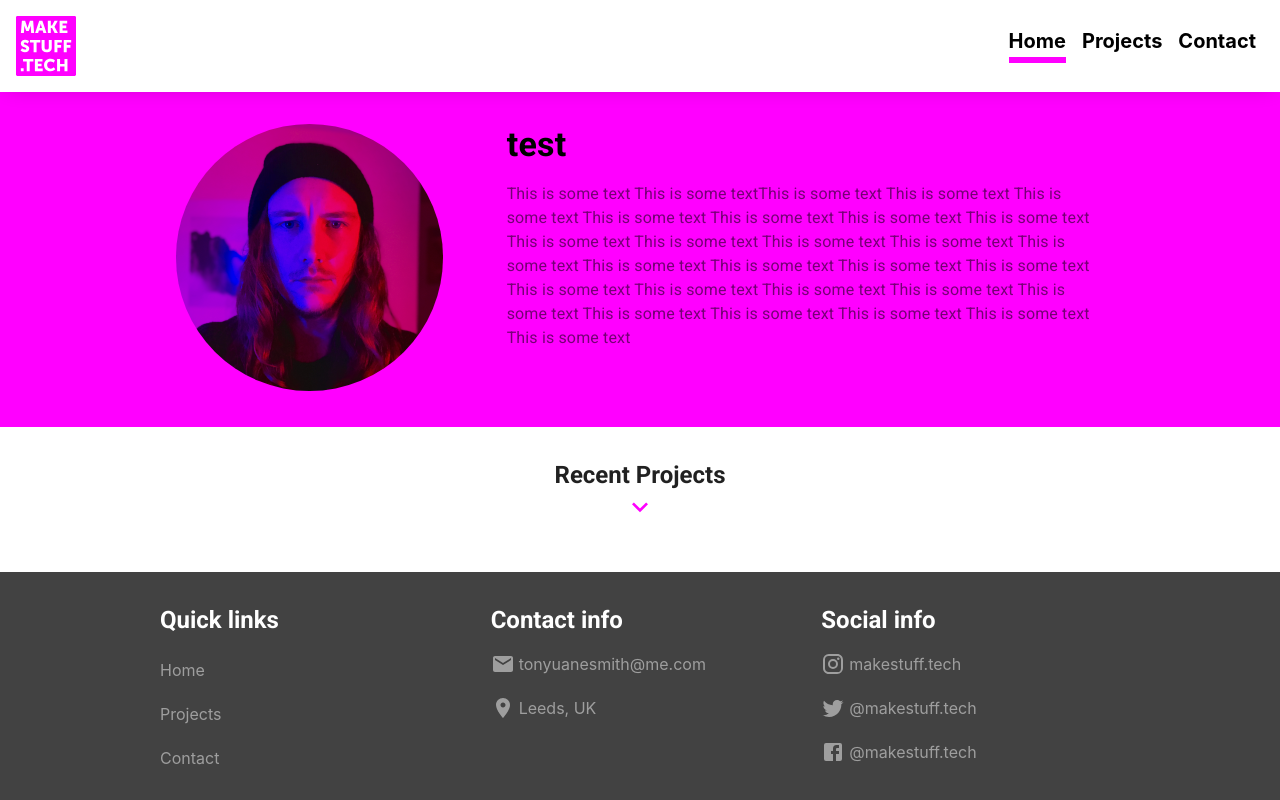
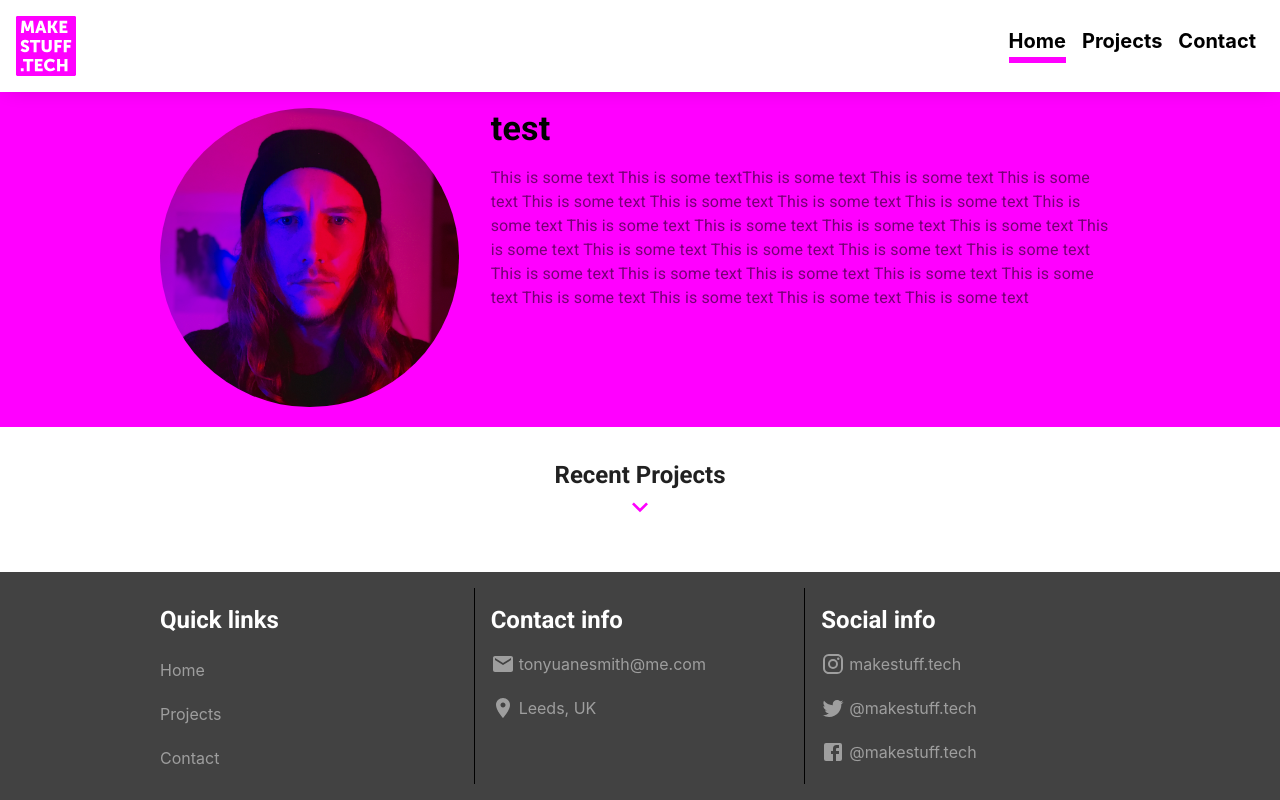
Before and after one commit to tonyduanesmith/makestuff, a React (Create React App) app in the folder frontend/: page / in a window 1280 px wide. Built offline with nearby package versions, Linux system fonts and the light colour scheme.

Commit message:
fix: dividers on fotter

```diff
--- a/frontend/src/index.css
+++ b/frontend/src/index.css
@@ -17,4 +17,5 @@ code {
 
 #root {
   height: 100%;
+  overflow-x: hidden;
 }
--- a/frontend/src/molecules/footer/Footer.tsx
+++ b/frontend/src/molecules/footer/Footer.tsx
@@ -6,27 +6,31 @@ import TwitterIcon from "@material-ui/icons/Twitter";
 import FacebookIcon from "@material-ui/icons/Facebook";
 import EmailIcon from "@material-ui/icons/Email";
 import LocationOnIcon from "@material-ui/icons/LocationOn";
+import Divider from "@material-ui/core/Divider";
 
 import quickLinks from "../../constants/navigation";
 import Link from "../../atoms/link/Link";
 
 const Footer = () => {
   return (
-    <Box bgcolor="grey.800" width="100%" margin={0} paddingY={4} flexShrink={0}>
-      <Box bgcolor="grey.800" marginX={{ sm: 2, md: 4, lg: 20, xl: 40 }}>
+    <Box bgcolor="grey.800" width="100%" paddingY={4} flexShrink={0}>
+      <Box bgcolor="grey.800" marginX={{ xs: 2, sm: 2, md: 4, lg: 20, xl: 40 }}>
         <Grid container>
-          <Grid item xs={12} sm={12} md={4}>
+          <Box borderRight={{ sm: 1, md: 1, lg: 1, xl: 1 }} borderColor="grey.700" clone>
+            <Grid item xs={12} sm={4} md={4}>
               <Box clone color="common.white">
                 <Typography variant="h5">Quick links</Typography>
               </Box>
 
               {quickLinks.map(link => (
-              <Box marginTop={3}>
+                <Box marginTop={3} key={link.path}>
                   <Link path={link.path}>{link.label}</Link>
                 </Box>
               ))}
             </Grid>
-          <Grid item xs={12} sm={12} md={4}>
+          </Box>
+          <Box borderRight={{ sm: 1, md: 1, lg: 1, xl: 1 }} borderColor="grey.700" clone>
+            <Grid item xs={12} sm={4} md={4}>
               <Box color="common.white" clone>
                 <Typography variant="h5">Contact info</Typography>
               </Box>
@@ -44,7 +48,8 @@ const Footer = () => {
                 </Link>
               </Box>
             </Grid>
-          <Grid item xs={12} sm={12} md={4}>
+          </Box>
+          <Grid item xs={12} sm={4} md={4}>
             <Box clone color="common.white">
               <Typography variant="h5">Social info</Typography>
             </Box>
--- a/frontend/src/molecules/introduction/Introduction.tsx
+++ b/frontend/src/molecules/introduction/Introduction.tsx
@@ -13,24 +13,21 @@ interface Props {
 }
 
 const Introduction = ({ heading, children, image = "", imageFrame = "default" }: Props) => {
-  console.log(image);
   const hasImage = image !== "";
   return (
     <Grid container>
       {hasImage && (
         <Grid item xs={12} sm={4}>
-          <Box padding={2} textAlign={{ xs: "center" }}>
+          <Box textAlign={{ xs: "center" }}>
             <Image src={image} alt="me" frame={imageFrame} />
           </Box>
         </Grid>
       )}
       <Grid item xs={12} sm={hasImage ? 8 : 12}>
-        <Box padding={2}>
-          <Typography variant="h4" paragraph>
-            {heading}
-          </Typography>
-          <Typography color="textSecondary">{children}</Typography>
-        </Box>
+        <Typography variant="h4" paragraph>
+          {heading}
+        </Typography>
+        <Typography color="textSecondary">{children}</Typography>
       </Grid>
     </Grid>
   );
--- a/frontend/src/pages/home/Home.tsx
+++ b/frontend/src/pages/home/Home.tsx
@@ -17,7 +17,7 @@ const Home = () => {
   return (
     <>
       <Box bgcolor="primary.main" width="100%" margin={0}>
-        <Box marginX={{ sm: 2, md: 4, lg: 20, xl: 40 }} paddingY={2} bgcolor="primary.main">
+        <Box marginX={{ xs: 2, sm: 2, md: 4, lg: 20, xl: 40 }} paddingY={2} bgcolor="primary.main">
           <Introduction image={me} heading="test" imageFrame="circle">
             This is some text This is some textThis is some text This is some text This is some text This is some text
             This is some text This is some text This is some text This is some text This is some text This is some text
@@ -28,7 +28,7 @@ const Home = () => {
         </Box>
       </Box>
       <Box width="100%" margin={0}>
-        <Box marginX={{ sm: 2, md: 4, lg: 20, xl: 40 }} paddingY={4}>
+        <Box marginX={{ xs: 2, sm: 2, md: 4, lg: 20, xl: 40 }} paddingY={4}>
           <Box fontSize={32} display="flex" alignItems="center" flexDirection="column" color="primary.main">
             <Typography variant="h5" color="textPrimary">
               Recent Projects
--- a/frontend/src/pages/home/graphql.ts
+++ b/frontend/src/pages/home/graphql.ts
@@ -6,6 +6,7 @@ export const GET_ARTICLES = gql`
       heading
       created
       image_path
+      id
     }
   }
 `;
```
Lines whose indentation alone changed are shown as unchanged.
